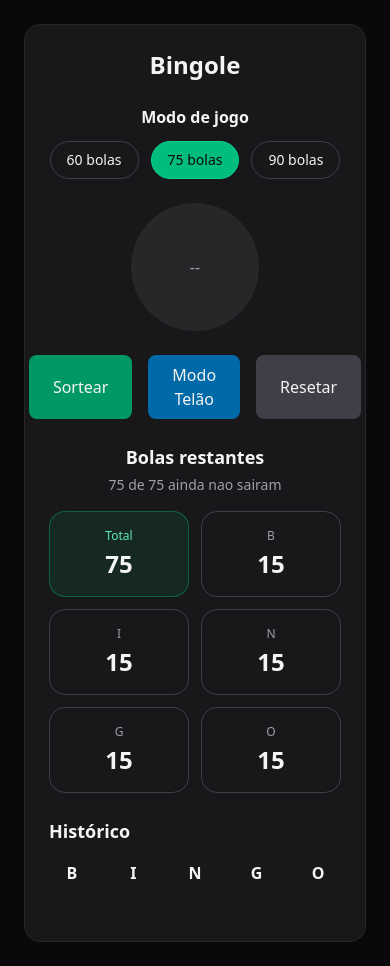
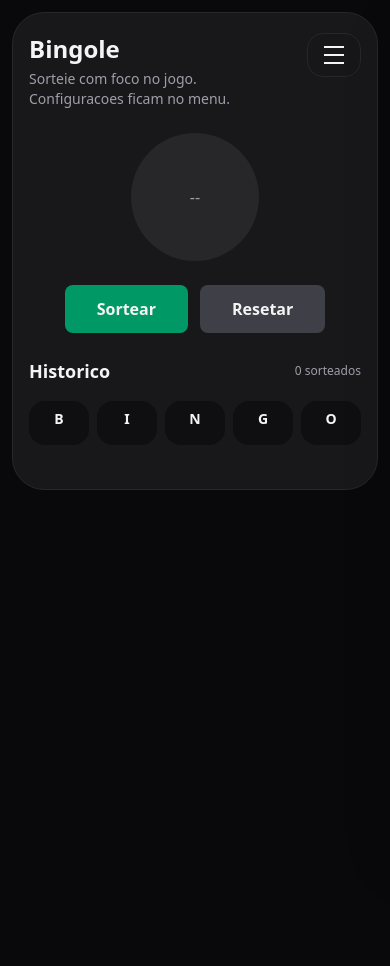
Before and after one commit to mericxy/bingole, a React (Vite) app: page / in a window 390 px wide. After the commit the page ends 844 px from the top, so only its background shows below. Built offline with nearby package versions, Linux system fonts and the light colour scheme.

Commit message:
feat: move secondary controls into mobile menu

```diff
--- a/src/App.jsx
+++ b/src/App.jsx
@@ -1,35 +1,54 @@
 import { useEffect, useRef, useState } from "react";
 import Layout from "./components/Layout";
+import AppMenu from "./components/AppMenu";
 import BingoBall from "./components/BingoBall";
 import Controls from "./components/Controls";
 import History from "./components/History";
 import FloatingFooter from "./components/FloatingFooter";
-import ModeSelector from "./components/ModeSelector";
-import RemainingPanel from "./components/RemainingPanel";
 import { useBingo } from "./hooks/useBingo";
 import { GAME_MODES } from "./utils/bingo";
 
 const GAME_MODE_STORAGE_KEY = "bingo_selected_mode";
 
-function BingoGame({ modeId, theaterMode, onToggleTheaterMode }) {
+function BingoGame({
+  modeId,
+  theaterMode,
+  onToggleTheaterMode,
+  selectedModeId,
+  onSelectMode,
+}) {
   const bingo = useBingo(modeId);
 
   return (
     <>
+      <div className="flex items-start justify-between gap-4">
+        <div>
+          <h1 className="text-2xl font-bold">Bingole</h1>
+          {!theaterMode && (
+            <p className="mt-1 text-sm text-zinc-400">
+              Sorteie com foco no jogo. Configuracoes ficam no menu.
+            </p>
+          )}
+        </div>
+
+        <AppMenu
+          modes={GAME_MODES}
+          selectedModeId={selectedModeId}
+          onSelectMode={onSelectMode}
+          theaterMode={theaterMode}
+          onToggleTheaterMode={onToggleTheaterMode}
+          remaining={bingo.remaining}
+          totalBalls={bingo.mode.totalBalls}
+          remainingByLetter={bingo.remainingByLetter}
+        />
+      </div>
+
       <BingoBall value={bingo.current} theaterMode={theaterMode} />
 
       <Controls
         onDraw={bingo.draw}
         onReset={bingo.reset}
         disabled={bingo.remaining === 0}
-        onToggleTheaterMode={onToggleTheaterMode}
-        theaterMode={theaterMode}
-      />
-
-      <RemainingPanel
-        remaining={bingo.remaining}
-        totalBalls={bingo.mode.totalBalls}
-        remainingByLetter={bingo.remainingByLetter}
         theaterMode={theaterMode}
       />
 
@@ -83,22 +102,19 @@ export default function App() {
     }
   }
 
+  function handleSelectMode(modeId) {
+    setSelectedModeId(modeId);
+  }
+
   return (
     <Layout ref={appRef} theaterMode={isTheaterMode}>
-      <h1 className="text-2xl font-bold text-center">Bingole</h1>
-
-      <ModeSelector
-        modes={GAME_MODES}
-        value={selectedModeId}
-        onChange={setSelectedModeId}
-        theaterMode={isTheaterMode}
-      />
-
       <BingoGame
         key={selectedModeId}
         modeId={selectedModeId}
         theaterMode={isTheaterMode}
         onToggleTheaterMode={handleToggleTheaterMode}
+        selectedModeId={selectedModeId}
+        onSelectMode={handleSelectMode}
       />
 
       <FloatingFooter />
--- /dev/null
+++ b/src/components/AppMenu.jsx
@@ -0,0 +1,146 @@
+import { useEffect, useState } from "react";
+import ModeSelector from "./ModeSelector";
+import RemainingPanel from "./RemainingPanel";
+
+function HamburgerButton({ open, onClick, theaterMode }) {
+  return (
+    <button
+      onClick={onClick}
+      aria-label={open ? "Fechar menu" : "Abrir menu"}
+      aria-expanded={open}
+      className={`shrink-0 rounded-2xl border border-zinc-800 bg-zinc-900/90 backdrop-blur-sm transition hover:border-zinc-600 ${
+        theaterMode ? "px-4 py-4" : "px-4 py-3"
+      }`}
+    >
+      <div className="flex w-5 flex-col gap-1.5">
+        <span className={`h-0.5 bg-zinc-100 transition ${open ? "translate-y-2 rotate-45" : ""}`} />
+        <span className={`h-0.5 bg-zinc-100 transition ${open ? "opacity-0" : ""}`} />
+        <span className={`h-0.5 bg-zinc-100 transition ${open ? "-translate-y-2 -rotate-45" : ""}`} />
+      </div>
+    </button>
+  );
+}
+
+export default function AppMenu({
+  modes,
+  selectedModeId,
+  onSelectMode,
+  theaterMode = false,
+  onToggleTheaterMode,
+  remaining,
+  totalBalls,
+  remainingByLetter,
+}) {
+  const [open, setOpen] = useState(false);
+
+  useEffect(() => {
+    if (!open) return undefined;
+
+    function handleKeyDown(event) {
+      if (event.key === "Escape") {
+        setOpen(false);
+      }
+    }
+
+    document.addEventListener("keydown", handleKeyDown);
+    return () => {
+      document.removeEventListener("keydown", handleKeyDown);
+    };
+  }, [open]);
+
+  function handleSelectMode(modeId) {
+    onSelectMode(modeId);
+    setOpen(false);
+  }
+
+  function handleToggleTheaterMode() {
+    onToggleTheaterMode();
+    setOpen(false);
+  }
+
+  return (
+    <>
+      <div className="flex items-center justify-end">
+        <HamburgerButton
+          open={open}
+          onClick={() => setOpen((prev) => !prev)}
+          theaterMode={theaterMode}
+        />
+      </div>
+
+      {open && (
+        <button
+          type="button"
+          aria-label="Fechar menu"
+          className="fixed inset-0 z-40 bg-black/65"
+          onClick={() => setOpen(false)}
+        />
+      )}
+
+      <aside
+        className={`fixed right-0 top-0 z-50 h-full w-full max-w-sm border-l border-zinc-800 bg-zinc-950/98 px-5 py-5 shadow-2xl backdrop-blur transition-transform duration-300 md:max-w-md ${
+          open ? "translate-x-0" : "translate-x-full"
+        }`}
+      >
+        <div className="flex items-start justify-between gap-4">
+          <div>
+            <p className="text-xs uppercase tracking-[0.24em] text-zinc-500">Menu</p>
+            <h2 className="mt-2 text-2xl font-bold">Controles da rodada</h2>
+            <p className="mt-2 text-sm text-zinc-400">
+              Modos, visao de telao e status do sorteio.
+            </p>
+          </div>
+
+          <button
+            onClick={() => setOpen(false)}
+            className="rounded-xl border border-zinc-800 bg-zinc-900 px-3 py-2 text-sm hover:border-zinc-600"
+          >
+            Fechar
+          </button>
+        </div>
+
+        <div className="mt-6 space-y-6 overflow-y-auto pb-8">
+          <section className="rounded-3xl border border-zinc-800 bg-zinc-900/70 p-4">
+            <ModeSelector
+              modes={modes}
+              value={selectedModeId}
+              onChange={handleSelectMode}
+              theaterMode={false}
+            />
+          </section>
+
+          <section className="rounded-3xl border border-zinc-800 bg-zinc-900/70 p-4">
+            <div className="flex items-center justify-between gap-4">
+              <div>
+                <h3 className="text-base font-semibold">Modo telão</h3>
+                <p className="mt-1 text-sm text-zinc-400">
+                  Expande a visualizacao para leitura a distancia.
+                </p>
+              </div>
+
+              <button
+                onClick={handleToggleTheaterMode}
+                className={`rounded-full px-4 py-2 text-sm font-semibold transition ${
+                  theaterMode
+                    ? "bg-emerald-500 text-zinc-950"
+                    : "bg-sky-700 text-white hover:bg-sky-600"
+                }`}
+              >
+                {theaterMode ? "Ativo" : "Abrir"}
+              </button>
+            </div>
+          </section>
+
+          <section className="rounded-3xl border border-zinc-800 bg-zinc-900/70 p-4">
+            <RemainingPanel
+              remaining={remaining}
+              totalBalls={totalBalls}
+              remainingByLetter={remainingByLetter}
+              theaterMode={false}
+            />
+          </section>
+        </div>
+      </aside>
+    </>
+  );
+}
--- a/src/components/Controls.jsx
+++ b/src/components/Controls.jsx
@@ -8,7 +8,6 @@ export default function Controls({
   onDraw,
   onReset,
   disabled,
-  onToggleTheaterMode,
   theaterMode,
 }) {
   const [showResetModal, setShowResetModal] = useState(false);
@@ -69,32 +68,23 @@ export default function Controls({
     <>
       <div
         className={`flex justify-center ${
-          theaterMode ? "flex-col gap-3 md:flex-row" : "gap-4"
+          theaterMode ? "flex-col gap-3 md:flex-row" : "gap-3"
         }`}
       >
         <button
           onClick={handleDrawClick}
           disabled={disabled}
           className={`rounded-lg bg-emerald-600 hover:bg-emerald-500 disabled:opacity-40 ${
-            theaterMode ? "px-8 py-4 text-xl font-semibold" : "px-6 py-2"
+            theaterMode ? "px-8 py-4 text-xl font-semibold" : "px-8 py-3 text-base font-semibold"
           }`}
         >
           Sortear
         </button>
 
         <button
-          onClick={onToggleTheaterMode}
-          className={`rounded-lg bg-sky-700 hover:bg-sky-600 ${
-            theaterMode ? "px-8 py-4 text-xl font-semibold" : "px-6 py-2"
-          }`}
-        >
-          {theaterMode ? "Sair do Telão" : "Modo Telão"}
-        </button>
-
-        <button
           onClick={handleResetClick}
           className={`rounded-lg bg-zinc-700 hover:bg-zinc-600 ${
-            theaterMode ? "px-8 py-4 text-xl font-semibold" : "px-6 py-2"
+            theaterMode ? "px-8 py-4 text-xl font-semibold" : "px-8 py-3 text-base font-semibold"
           }`}
         >
           Resetar
--- a/src/components/History.jsx
+++ b/src/components/History.jsx
@@ -53,20 +53,23 @@ export default function History({ items, theaterMode = false }) {
 
   return (
     <div className="space-y-4">
-      <h2 className="text-lg font-semibold">Histórico</h2>
+      <div className="flex items-center justify-between gap-3">
+        <h2 className="text-lg font-semibold">Historico</h2>
+        <span className="text-xs text-zinc-400">{items.length} sorteados</span>
+      </div>
 
-      <div className="grid grid-cols-5 gap-4">
+      <div className="grid grid-cols-5 gap-2 md:gap-4">
         {LETTERS.map((letter) => (
-          <div key={letter}>
-            <h3 className="text-center font-bold mb-2">{letter}</h3>
+          <div key={letter} className="rounded-2xl bg-zinc-950/60 p-2 md:bg-transparent md:p-0">
+            <h3 className="text-center font-bold mb-2 text-sm md:text-base">{letter}</h3>
 
-            <div className="flex flex-wrap gap-2 justify-center">
+            <div className="flex flex-wrap gap-1.5 justify-center md:gap-2">
               {grouped[letter].map((item) => {
                 const recent = isRecent(item.letter, item.value);
                 return (
                   <div
                     key={item.value}
-                    className={`w-9 h-9 rounded-full flex items-center justify-center text-sm transition-all ${
+                    className={`h-8 w-8 rounded-full flex items-center justify-center text-xs transition-all md:h-9 md:w-9 md:text-sm ${
                       recent
                         ? "bg-emerald-600 ring-2 ring-emerald-400 scale-110 font-bold"
                         : "bg-zinc-800"
--- a/src/components/Layout.jsx
+++ b/src/components/Layout.jsx
@@ -4,15 +4,17 @@ const Layout = forwardRef(function Layout({ children, theaterMode = false }, ref
   return (
     <div
       ref={ref}
-      className={`min-h-screen flex items-center justify-center ${
-        theaterMode ? "p-4 bg-zinc-950" : "p-6"
+      className={`min-h-screen ${
+        theaterMode
+          ? "flex items-center justify-center p-4 bg-zinc-950"
+          : "bg-zinc-950 px-3 py-3 md:flex md:items-center md:justify-center md:p-6"
       }`}
     >
       <div
         className={`w-full bg-zinc-900 border border-zinc-800 space-y-6 ${
           theaterMode
             ? "max-w-none min-h-[calc(100vh-2rem)] rounded-3xl px-6 py-8 md:px-10 md:py-10"
-            : "max-w-3xl rounded-2xl p-6"
+            : "max-w-3xl rounded-[2rem] px-4 py-5 md:p-6"
         }`}
       >
         {children}
```
